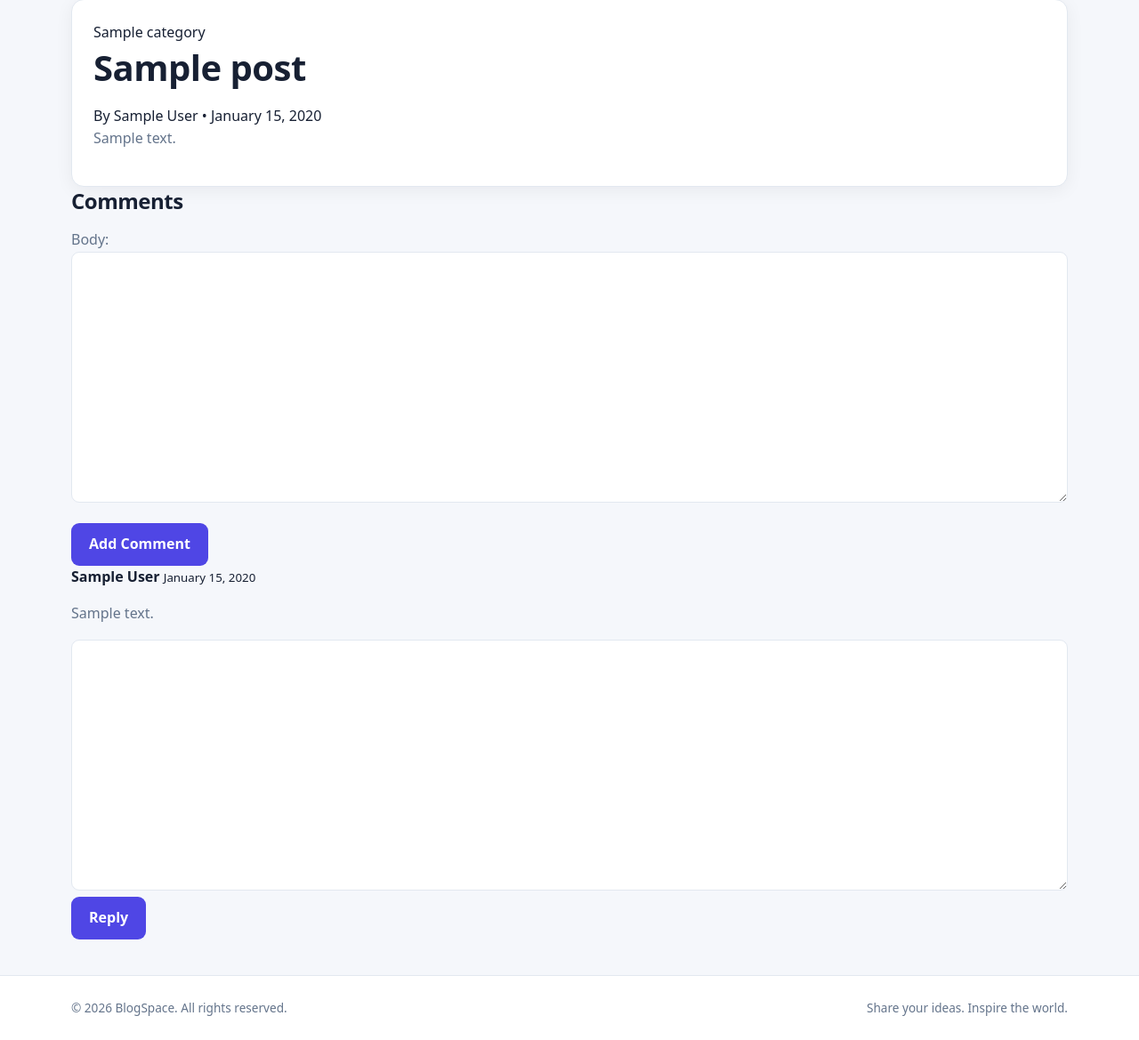
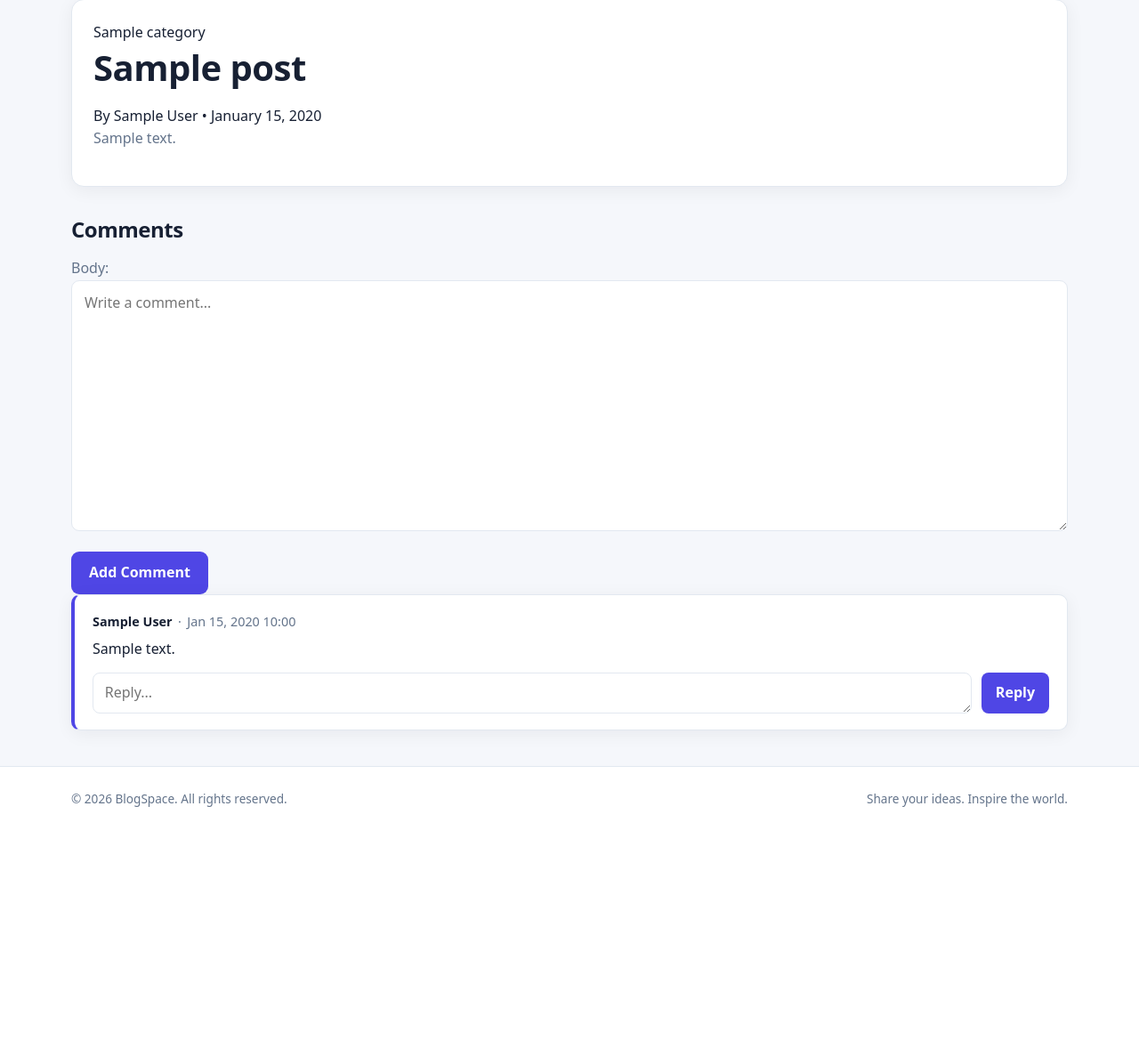
Before and after one commit to tawhiduradnan/django-blogsite-backend, a Django app: page /post/1/ in a window 1280 px wide. Shown: the part 118-1287 px from the top of the page at 89% size. After the commit the page ends 1025 px from the top, so only its background shows below. Run offline with Django 5.2, Linux system fonts and the light colour scheme; a user stored in the database is signed in; tables that the repository leaves empty hold one stand-in row (values such as "Sample post").

Commit message:
Render nested comment reply threads

```diff
--- a/posts/views.py
+++ b/posts/views.py
@@ -55,6 +55,12 @@ def post_detail_view(request, pk):
     parent_comments = post.comments.filter(parent__isnull=True).select_related('author')
     comment_form = CommentForm()
     reply_form = CommentForm()
+    comment_form.fields['body'].widget.attrs.update(
+        {'placeholder': 'Write a comment...'}
+    )
+    reply_form.fields['body'].widget.attrs.update(
+        {'rows': 1, 'placeholder': 'Reply...'}
+    )
     reply_parent_id = ''
     if request.method == 'POST' and request.user.is_authenticated:
         form = CommentForm(request.POST)
@@ -67,14 +73,20 @@ def post_detail_view(request, pk):
                 # Replies must belong to this post; never attach a comment to
                 # an unrelated post based on an arbitrary submitted ID.
                 comment.parent = get_object_or_404(
-                    post.comments, pk=reply_parent_id, parent__isnull=True
+                    post.comments, pk=reply_parent_id
                 )
             comment.save()
             return redirect('posts:post_detail', pk=post.pk)
         if reply_parent_id:
             reply_form = form
+            reply_form.fields['body'].widget.attrs.update(
+                {'rows': 1, 'placeholder': 'Reply...'}
+            )
         else:
             comment_form = form
+            comment_form.fields['body'].widget.attrs.update(
+                {'placeholder': 'Write a comment...'}
+            )
 
     return render(
         request,
--- a/static/style.css
+++ b/static/style.css
@@ -519,3 +519,104 @@ input[type="submit"]:hover {
         transition-duration: 0.01ms !important;
     }
 }
+
+/* Nested comment threads */
+.comments-section {
+    margin-top: 2rem;
+}
+
+.comments-list {
+    display: grid;
+    gap: 1rem;
+}
+
+.comment-card {
+    min-width: 0;
+    padding: 1.15rem 1.25rem;
+    background: var(--surface);
+    border: 1px solid var(--border);
+    border-left: 4px solid var(--accent);
+    border-radius: 10px;
+    box-shadow: var(--shadow);
+}
+
+.comment-header {
+    display: flex;
+    align-items: baseline;
+    gap: 0.4rem;
+    color: var(--muted);
+    font-size: 0.9rem;
+}
+
+.comment-header strong {
+    color: var(--text);
+}
+
+.comment-body {
+    margin: 0.45rem 0 0.8rem;
+    color: var(--text);
+    overflow-wrap: anywhere;
+}
+
+.comment-body p {
+    margin: 0;
+    color: inherit;
+}
+
+.reply-form {
+    display: flex;
+    flex-wrap: wrap;
+    align-items: stretch;
+    gap: 0.65rem;
+    margin-top: 0.75rem;
+}
+
+.reply-form textarea {
+    flex: 1 1 12rem;
+    min-width: 0;
+    width: auto;
+    min-height: 46px;
+    max-height: 140px;
+    resize: vertical;
+    padding: 0.55rem 0.8rem;
+    border-radius: 8px;
+}
+
+.reply-form button[type="submit"] {
+    flex: 0 0 auto;
+    padding: 0.55rem 1rem;
+    border-radius: 8px;
+}
+
+.comment-replies {
+    display: grid;
+    gap: 0.85rem;
+    margin: 0.9rem 0 0 1.5rem;
+    padding-left: 1rem;
+    border-left: 3px solid rgba(79, 70, 229, 0.35);
+}
+
+.reply-form ul.errorlist {
+    flex-basis: 100%;
+    margin: 0;
+    color: #b91c1c;
+}
+
+@media (max-width: 600px) {
+    .comment-card {
+        padding: 0.9rem;
+    }
+
+    .comment-replies {
+        margin-left: 0.5rem;
+        padding-left: 0.65rem;
+    }
+
+    .reply-form {
+        gap: 0.45rem;
+    }
+
+    .reply-form button[type="submit"] {
+        padding-inline: 0.75rem;
+    }
+}
--- /dev/null
+++ b/templates/comments/comment.html
@@ -0,0 +1,45 @@
+<article class="comment-card">
+    <div class="comment-header">
+        <strong>
+            {% if comment.author %}
+                {% if comment.author.first_name %}
+                    {{ comment.author.first_name }} {{ comment.author.last_name }}
+                {% else %}
+                    {{ comment.author.username }}
+                {% endif %}
+            {% else %}
+                Deleted user
+            {% endif %}
+        </strong>
+        <span>·</span>
+        <time datetime="{{ comment.created_at|date:'c' }}">
+            {{ comment.created_at|date:"M j, Y H:i" }}
+        </time>
+    </div>
+
+    <div class="comment-body">{{ comment.body|linebreaks }}</div>
+
+    {% if user.is_authenticated %}
+        <form class="reply-form" method="POST" action="{% url 'posts:post_detail' pk=post.pk %}">
+            {% csrf_token %}
+            {% if reply_parent_id == comment.pk|stringformat:"s" %}
+                {{ reply_form.body.errors }}
+                {{ reply_form.body }}
+            {% else %}
+                <textarea name="body" rows="1" placeholder="Reply..." required></textarea>
+            {% endif %}
+            <input type="hidden" name="parent_id" value="{{ comment.pk }}">
+            <button type="submit">Reply</button>
+        </form>
+    {% endif %}
+
+    {% with replies=comment.comments.all %}
+        {% if replies %}
+            <div class="comment-replies">
+                {% for reply in replies %}
+                    {% include "comments/comment.html" with comment=reply %}
+                {% endfor %}
+            </div>
+        {% endif %}
+    {% endwith %}
+</article>
--- a/templates/post_detail.html
+++ b/templates/post_detail.html
@@ -79,67 +79,7 @@
         <div class="comments-list">
 
             {% for comment in comments %}
-
-                <div class="comment">
-
-                    <div class="comment-header">
-                        <strong>
-                            {% if comment.author.first_name %}
-                                {{ comment.author.first_name }} {{ comment.author.last_name }}
-                            {% else %}
-                                {{ comment.author.username }}
-                            {% endif %}
-                        </strong>
-
-                        <small>
-                            {{ comment.created_at|date:"F j, Y" }}
-                        </small>
-                    </div>
-
-                    <p>{{ comment.body|linebreaks }}</p>
-
-
-                    <!-- Display Replies -->
-                    {% for reply in comment.comments.all %}
-
-                        <div class="reply">
-
-                            <div class="comment-header">
-                                <strong>
-                                    {% if reply.author.first_name %}
-                                        {{ reply.author.first_name }} {{ reply.author.last_name }}
-                                    {% else %}
-                                        {{ reply.author.username }}
-                                    {% endif %}
-                                </strong>
-
-                                <small>
-                                    {{ reply.created_at|date:"F j, Y" }}
-                                </small>
-                            </div>
-
-                            <p>{{ reply.body|linebreaks }}</p>
-
-                        </div>
-
-                    {% endfor %}
-
-                    {% if user.is_authenticated %}
-                        <form class="reply-form"
-                              method="POST"
-                              action="{% url 'posts:post_detail' pk=post.pk %}">
-                            {% csrf_token %}
-                            {% if reply_parent_id == comment.pk|stringformat:"s" %}
-                                {{ reply_form.as_p }}
-                            {% else %}
-                                {{ reply_form.body }}
-                            {% endif %}
-                            <input type="hidden" name="parent_id" value="{{ comment.pk }}">
-                            <button type="submit">Reply</button>
-                        </form>
-                    {% endif %}
-
-                </div>
+                {% include "comments/comment.html" with comment=comment %}
 
             {% empty %}
 
```
Also changed, not shown: posts/forms.py (line endings or trailing spaces).
